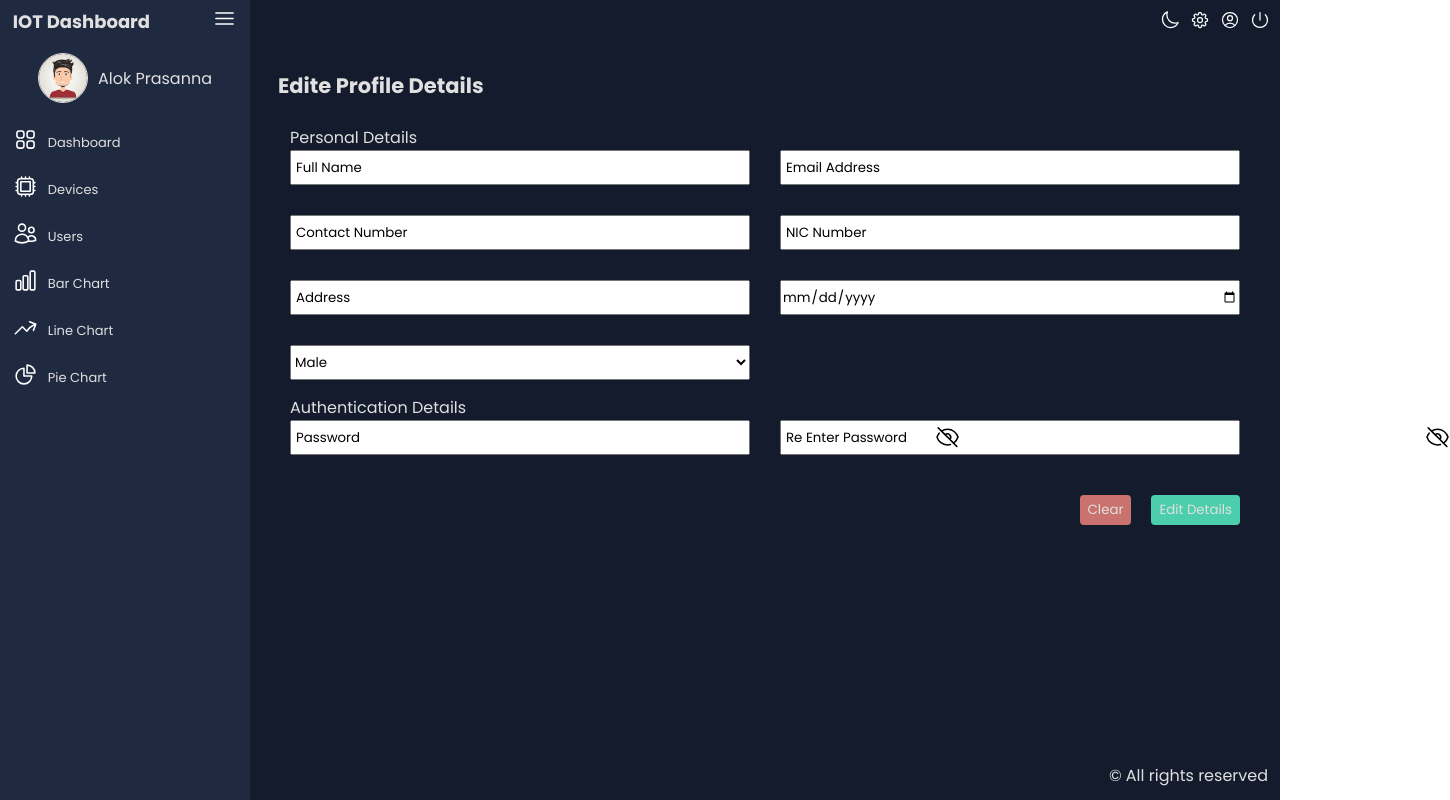
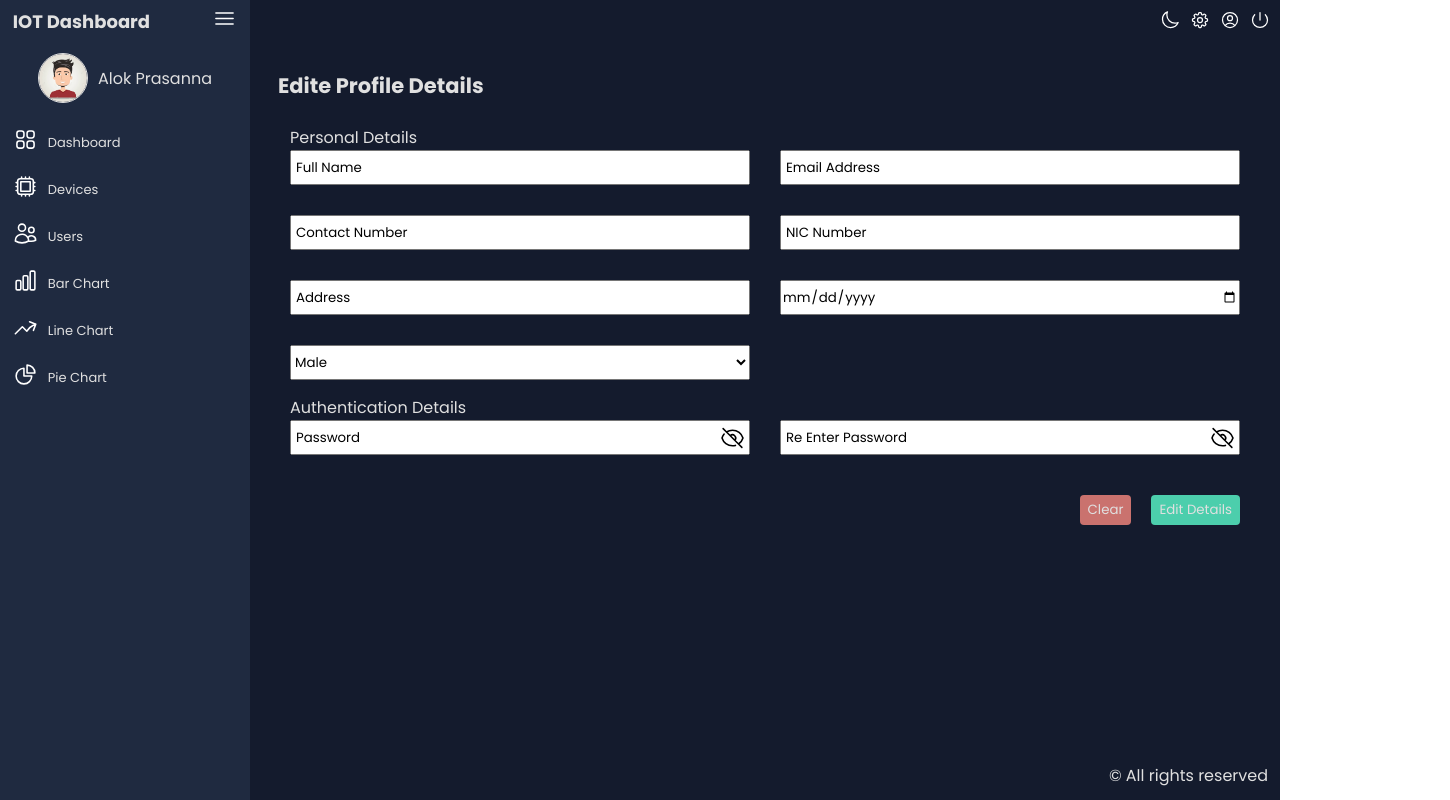
Before and after one commit to AlokPrasanna/IOT_dashboard-frontend, a React (Vite) app: page /edit-profile in a window 1280 px wide. Shown: the whole page, 1450 px wide, since content can reach past the window. Built offline with nearby package versions, Linux system fonts and the light colour scheme.

Commit message:
Edited Styles

```diff
--- a/src/components/atoms/Table/table.scss
+++ b/src/components/atoms/Table/table.scss
@@ -18,6 +18,7 @@
 
 .table-tr{
     padding: 5px 6px;
+    cursor: pointer;
 }
 
 .table-tr:hover{
@@ -79,6 +80,7 @@
     background-color: var(--bg-color);
     border: 1px solid grey;
     border-radius: 3px;
+    cursor: pointer;
 }
 
 .pagination-btn:hover{
--- a/src/pages/EditProfile/EditProfile.tsx
+++ b/src/pages/EditProfile/EditProfile.tsx
@@ -174,7 +174,7 @@ const EditProfile:React.FC<EditeProps> = ({isCollapsed}) => {
             <div className='auth'>
               <span className='auth-header'>Authentication Details</span>
               <div className='auth-content'>
-              <div className='edit-password'>
+              <div className='edit-password' style={{position:"relative"}}>
                 <input
                   type={showPassword ? "text" : "password"}
                   id="edit-password"
@@ -185,7 +185,6 @@ const EditProfile:React.FC<EditeProps> = ({isCollapsed}) => {
                   value={formik.values.password}
                   className="edit-input placeholder"
                 />
-                <div className='icon'>
                 <Icon
                   icon={
                     showPassword ? (
@@ -200,11 +199,10 @@ const EditProfile:React.FC<EditeProps> = ({isCollapsed}) => {
                     )
                   }
                   onclick={() => setShowPassword(!showPassword)}
-                  style={{ cursor: 'pointer' , color: "black" ,  width:"25px" , background:"none" , border:"none" }}
+                  style={{ cursor: 'pointer' , backgroundColor:"none", color: "black" ,  width:"25px" , background:"none" , border:"none",position:"absolute" , right:"5px", top:"60%", transform:"translateY(-50%)"}}
                 />
-                </div>
               </div>
-              <div className='edit-password'>
+              <div className='edit-password' style={{position:"relative"}}>
                 <input
                   type={showConfirmPassword ? "text" : "password"}
                   id="edit-confirmPassword"
@@ -215,7 +213,6 @@ const EditProfile:React.FC<EditeProps> = ({isCollapsed}) => {
                   value={formik.values.confirmPassword}
                   className="edit-input placeholder"
                 />
-                <div className='icon'>
                 <Icon
                   icon={
                     showConfirmPassword ? (
@@ -230,9 +227,8 @@ const EditProfile:React.FC<EditeProps> = ({isCollapsed}) => {
                     )
                   }
                   onclick={() => setShowConfirmPassword(!showConfirmPassword)}
-                  style={{ cursor: 'pointer' , color: "black" ,  width:"25px" , background:"none" , border:"none" }}
+                  style={{ cursor: 'pointer' , backgroundColor:"none", color: "black" ,  width:"25px" , background:"none" , border:"none",position:"absolute" , right:"5px", top:"60%", transform:"translateY(-50%)"}}
                 />
-                </div>
               </div>
               </div>
             </div>
--- a/src/pages/Users/Users.tsx
+++ b/src/pages/Users/Users.tsx
@@ -579,7 +579,7 @@ const Users: React.FC<UsersProps> = ({isCollapsed}) => {
                   <div style={{color: colors.redAccent[500], fontSize: "12px", fontWeight: "normal"}}>{formik.errors.userType}</div>
                 )}
               </div>
-              <div className='password'>
+              <div className='password' style={{position:"relative"}}>
                 <input
                   type={showPassword ? "text" : "password"}
                   id="password"
@@ -590,7 +590,7 @@ const Users: React.FC<UsersProps> = ({isCollapsed}) => {
                   value={formik.values.password}
                   className="full-width"
                 />
-                <div className='icon'>
+
                 <Icon
                   icon={
                     showPassword ? (
@@ -605,14 +605,13 @@ const Users: React.FC<UsersProps> = ({isCollapsed}) => {
                     )
                   }
                   onclick={() => setShowPassword(!showPassword)}
-                  style={{ cursor: 'pointer' , color: "black" ,  width:"25px" , background:"none" , border:"none" }}
+                  style={{ cursor: 'pointer' , color: "black" , backgroundColor:"none",  width:"25px" , background:"none" , border:"none",position:"absolute" , right:"5px", top:"60%", transform:"translateY(-50%)"}}
                 />
-                </div>
                 {formik.touched.password && formik.errors.password && (
                   <div style={{color: colors.redAccent[500], fontSize: "12px", fontWeight: "normal"}}>{formik.errors.password}</div>
                 )}
               </div>
-              <div className='password'>
+              <div className='password' style={{position:"relative"}}>
                 <input
                   type={showConfirmPassword ? "text" : "password"}
                   id="confirmPassword"
@@ -623,7 +622,6 @@ const Users: React.FC<UsersProps> = ({isCollapsed}) => {
                   value={formik.values.confirmPassword}
                   className="full-width"
                 />
-                <div className='icon'>
                 <Icon
                   icon={
                     showConfirmPassword ? (
@@ -638,9 +636,8 @@ const Users: React.FC<UsersProps> = ({isCollapsed}) => {
                     )
                   }
                   onclick={() => setShowConfirmPassword(!showConfirmPassword)}
-                  style={{ cursor: 'pointer' , color: "black" ,  width:"25px" , background:"none" , border:"none" }}
+                  style={{ cursor: 'pointer' , backgroundColor:"none", color: "black" ,  width:"25px" , background:"none" , border:"none",position:"absolute" , right:"5px", top:"60%", transform:"translateY(-50%)"} }
                 />
-                </div>
                 {formik.touched.confirmPassword && formik.errors.confirmPassword && (
                   <div style={{color: colors.redAccent[500], fontSize: "12px", fontWeight: "normal"}}>{formik.errors.confirmPassword}</div>
                 )}
--- a/src/pages/Users/users.scss
+++ b/src/pages/Users/users.scss
@@ -17,6 +17,7 @@
     color: var(--text);
     border: none;
     border-radius: 4px;
+    cursor: pointer;
 }
 
 #edit-user-btn{
@@ -68,8 +69,6 @@
   .icon {
     position: absolute;
     z-index: 100;
-    transform: translateX(var(--icon-transform ,0px));
-    transition: transform 0.3s ease-in-out;
     cursor: pointer;
   }
 
@@ -121,9 +120,9 @@
 
   .edit-user-popup{
     position: absolute;
-    top: 20%;
-    left: 25%;
-    right: 25%;
+    top: 50%;
+    left: 50%;
+    transform: translate(-50% , -50%);
     display: flex;
     align-items: center;
     justify-content: center;
```
